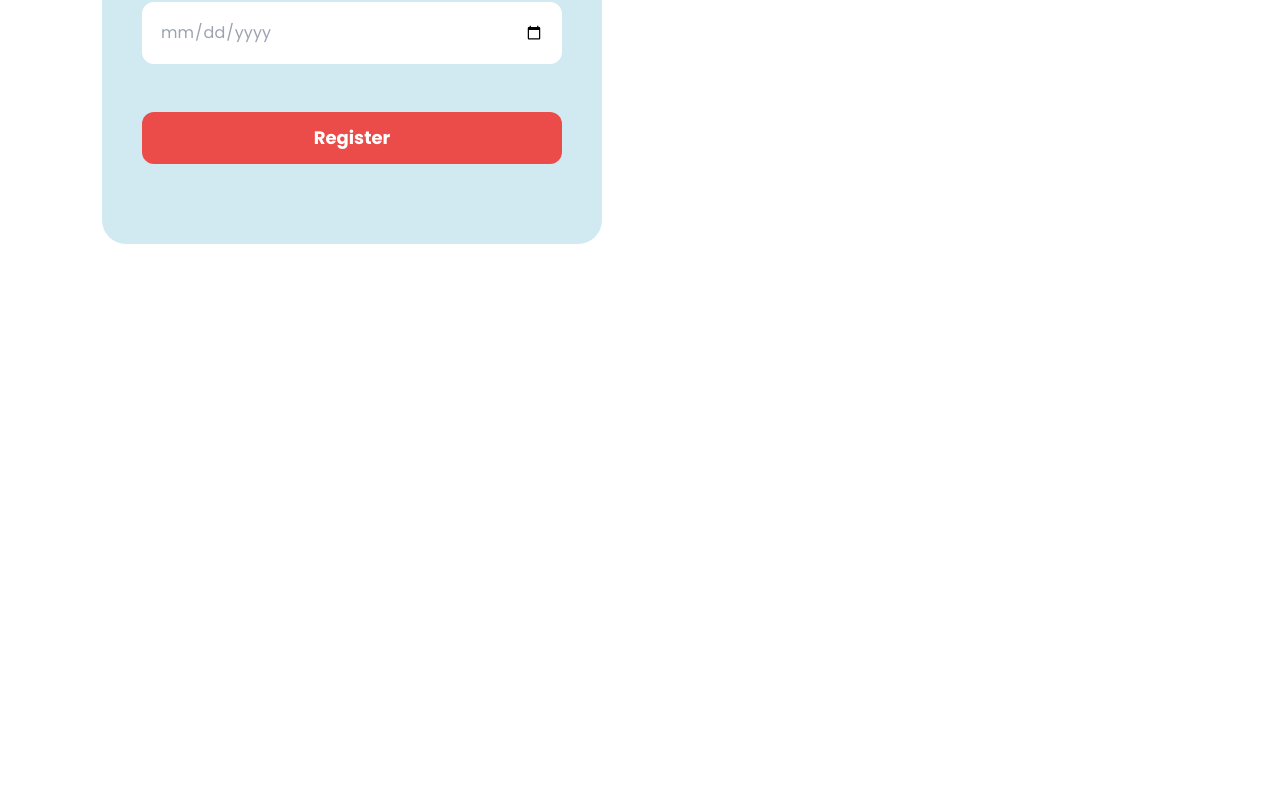
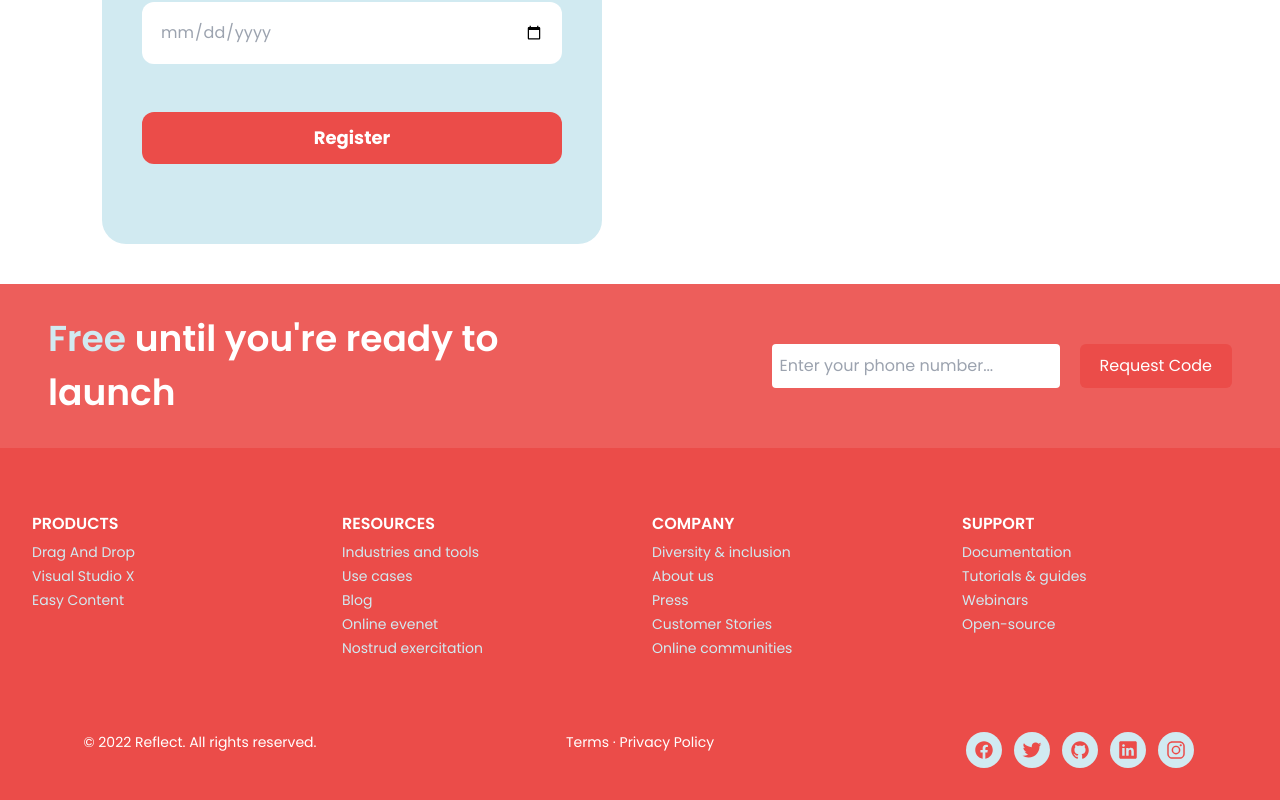
Before and after one commit to QendrimG5/ReflectBlog, a React (Create React App) app in the folder BlogFront/: page /sign-up in a window 1280 px wide. Shown: the part 846-1646 px from the top of the page. Before the commit the page ends 1090 px from the top, so only its background shows below. Built offline with nearby package versions, Linux system fonts and the light colour scheme; a web font is replaced by a local one.

Commit message:
Added footer

```diff
--- a/BlogFront/public/index.html
+++ b/BlogFront/public/index.html
@@ -11,6 +11,8 @@
     />
     <link rel="manifest" href="%PUBLIC_URL%/manifest.json" />
     <title>React App</title>
+    <script type="module" src="https://unpkg.com/ionicons@5.5.2/dist/ionicons/ionicons.esm.js"></script>
+    <script nomodule src="https://unpkg.com/ionicons@5.5.2/dist/ionicons/ionicons.js"></script>
   </head>
   <body>
     <div id="root"></div>
--- a/BlogFront/src/App.jsx
+++ b/BlogFront/src/App.jsx
@@ -2,6 +2,7 @@
 import { BrowserRouter as Router, Route, Routes } from "react-router-dom";
 import { Navbar } from "./components";
 import styles from './style';
+import Footer from "./components/Footer";
 
 function App() {
   return (
@@ -24,6 +25,7 @@
             </Routes>
           </div>
         </div>
+        <Footer/>
       </div>
     </Router>
   )
--- /dev/null
+++ b/BlogFront/src/components/Footer.jsx
@@ -0,0 +1,45 @@
+import React from "react";
+import ItemsContainer from "./ItemsContainer";
+import SocialIcons from "./SocialIcons";
+import { Icons } from "./Menus";
+
+const Footer = () => {
+  return (
+    <footer className="mt-10 bg-secondary text-white">
+      <div className="w-full md:flex md:justify-between md:items-center sm:px-12 px-4 bg-[#ffffff19] py-7">
+        <h1
+          className="lg:text-4xl text-3xl md:mb-0 mb-6 lg:leading-normal font-semibold
+         md:w-2/5"
+        >
+          <span className="text-primary">Free</span> until you're ready to
+          launch
+        </h1>
+        <div>
+          <input
+            type="text"
+            placeholder="Enter your phone number..."
+            className="text-gray-800
+           sm:w-72 w-full sm:mr-5 mr-1 lg:mb-0 mb-4 py-2.5 rounded px-2 focus:outline-none"
+          />
+          <button
+            className="bg-secondary hover:bg-primary duration-300 px-5 py-2.5 font-[Poppins]
+           rounded-md text-white md:w-auto w-full"
+          >
+            Request Code
+          </button>
+        </div>
+      </div>
+      <ItemsContainer />
+      <div
+        className="grid grid-cols-1 sm:grid-cols-2 lg:grid-cols-3 gap-10
+      text-center pt-2 text-white text-sm pb-8"
+      >
+        <span>© 2022 Reflect. All rights reserved.</span>
+        <span>Terms · Privacy Policy</span>
+        <SocialIcons Icons={Icons} />
+      </div>
+    </footer>
+  );
+};
+
+export default Footer;
--- /dev/null
+++ b/BlogFront/src/components/Item.jsx
@@ -0,0 +1,22 @@
+import React from "react";
+
+const Item = ({ Links, title }) => {
+  return (
+    <ul>
+      <h1 className="mb-1 font-semibold">{title}</h1>
+      {Links.map((link) => (
+        <li key={link.name}>
+          <a
+            className="text-primary hover:text-teal-400 duration-300
+          text-sm cursor-pointer leading-6"
+            href={link.link}
+          >
+            {link.name}
+          </a>
+        </li>
+      ))}
+    </ul>
+  );
+};
+
+export default Item;
--- /dev/null
+++ b/BlogFront/src/components/ItemsContainer.jsx
@@ -0,0 +1,14 @@
+import Item from "./Item";
+import { PRODUCTS, RESOURCES, COMPANY, SUPPORT } from "./Menus";
+const ItemsContainer = () => {
+  return (
+    <div className="grid grid-cols-1 sm:grid-cols-3 lg:grid-cols-4 gap-6 sm:px-8 px-5 py-16">
+      <Item Links={PRODUCTS} title="PRODUCTS" />
+      <Item Links={RESOURCES} title="RESOURCES" />
+      <Item Links={COMPANY} title="COMPANY" />
+      <Item Links={SUPPORT} title="SUPPORT" />
+    </div>
+  );
+};
+
+export default ItemsContainer;
--- /dev/null
+++ b/BlogFront/src/components/Menus.js
@@ -0,0 +1,33 @@
+export const PRODUCTS = [
+  { name: "Drag And Drop", link: "#" },
+  { name: "Visual Studio X", link: "#" },
+  { name: "Easy Content", link: "#" },
+];
+export const RESOURCES = [
+  { name: "Industries and tools", link: "#" },
+  { name: "Use cases", link: "#" },
+  { name: "Blog", link: "#" },
+  { name: "Online evenet", link: "#" },
+  { name: "Nostrud exercitation", link: "#" },
+];
+export const COMPANY = [
+  { name: "Diversity & inclusion", link: "#" },
+  { name: "About us", link: "#" },
+  { name: "Press", link: "#" },
+  { name: "Customer Stories", link: "#" },
+  { name: "Online communities", link: "#" },
+];
+export const SUPPORT = [
+  { name: "Documentation", link: "#" },
+  { name: "Tutorials & guides", link: "#" },
+  { name: "Webinars", link: "#" },
+  { name: "Open-source", link: "#" },
+];
+
+export const Icons = [
+  { name: "logo-facebook", link: "#" },
+  { name: "logo-twitter", link: "#" },
+  { name: "logo-github", link: "#" },
+  { name: "logo-linkedin", link: "#" },
+  { name: "logo-instagram", link: "#" },
+];
--- /dev/null
+++ b/BlogFront/src/components/SocialIcons.jsx
@@ -0,0 +1,20 @@
+import React from "react";
+
+const SocialIcons = ({ Icons }) => {
+  return (
+    <div className="text-secondary">
+      {Icons.map((icon) => (
+        <span
+          key={icon.name}
+          className="p-2 cursor-pointer inline-flex items-center
+        rounded-full bg-primary mx-1.5 text-xl hover:text-gray-100 hover:bg-primary
+        duration-300 "
+        >
+          <ion-icon name={icon.name}></ion-icon>
+        </span>
+      ))}
+    </div>
+  );
+};
+
+export default SocialIcons;
```
